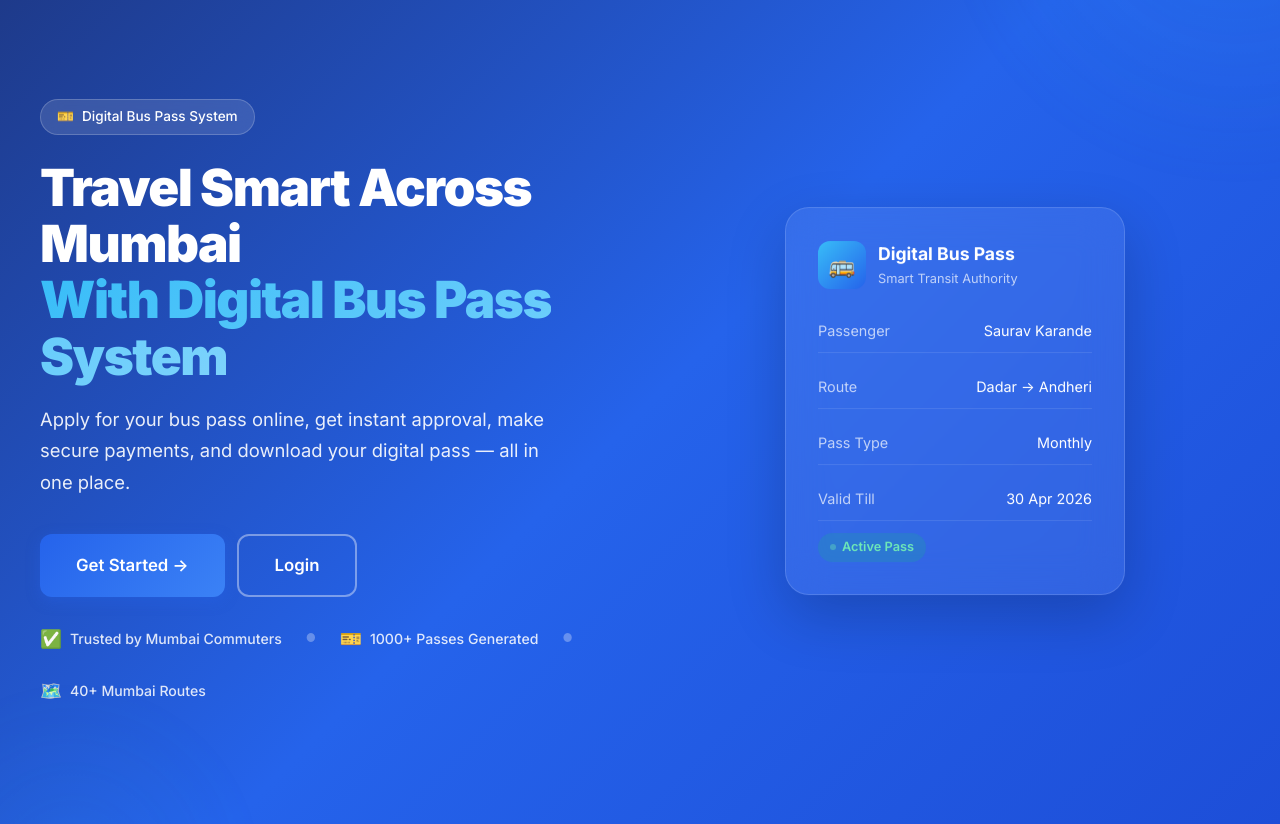
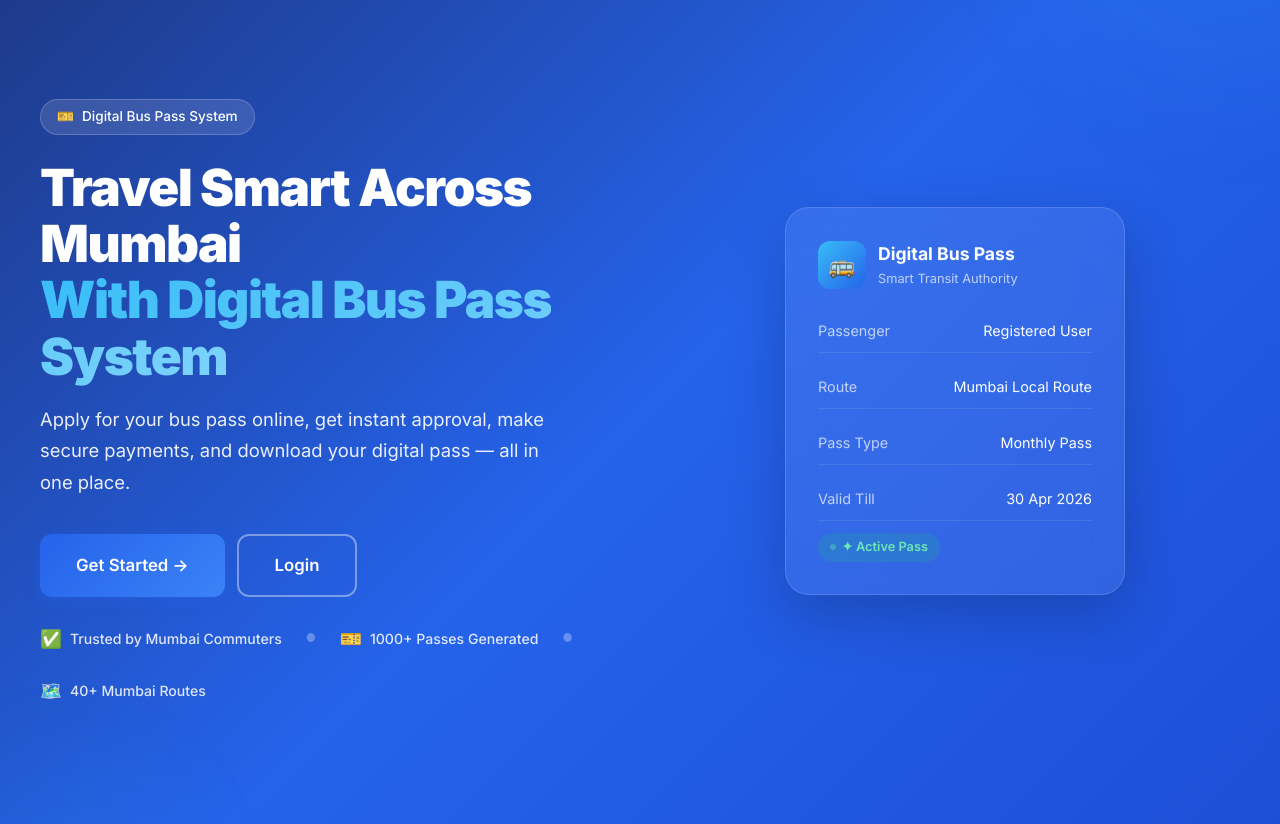
Before and after one commit to sauravkarande48-lgtm/saurav, a Flask app: page / in a window 1280 px wide. Shown: the part 72-896 px from the top of the page. Run offline with Flask 3, Linux system fonts and the light colour scheme.

Commit message:
Updated homepage UI

```diff
--- a/app.py
+++ b/app.py
@@ -643,7 +643,20 @@ def inject_user():
 @app.route('/')
 def home():
     """Landing / Home page."""
-    return render_template('home.html')
+    latest_pass = None
+    if 'user_id' in session:
+        db = get_db()
+        # Try to get the user's active pass first, otherwise get the most recent one
+        latest_pass = db.execute(
+            "SELECT * FROM passes WHERE user_id = ? AND status = 'Active' ORDER BY created_at DESC LIMIT 1",
+            (session['user_id'],)
+        ).fetchone()
+        if not latest_pass:
+            latest_pass = db.execute(
+                "SELECT * FROM passes WHERE user_id = ? ORDER BY created_at DESC LIMIT 1",
+                (session['user_id'],)
+            ).fetchone()
+    return render_template('home.html', latest_pass=latest_pass)
 
 
 @app.route('/about')
--- a/templates/home.html
+++ b/templates/home.html
@@ -53,22 +53,40 @@
                 <div class="hero-card-body">
                     <div class="hero-card-row">
                         <span>Passenger</span>
-                        <span>Saurav Karande</span>
+                        <span>{% if current_user and latest_pass %}{{ latest_pass.full_name }}{% elif current_user %}{{ current_user.name }}{% else %}Registered User{% endif %}</span>
                     </div>
                     <div class="hero-card-row">
                         <span>Route</span>
-                        <span>Dadar → Andheri</span>
+                        <span>{% if latest_pass %}{{ latest_pass.route_from }} → {{ latest_pass.route_to }}{% else %}Mumbai Local Route{% endif %}</span>
                     </div>
                     <div class="hero-card-row">
                         <span>Pass Type</span>
-                        <span>Monthly</span>
+                        <span>{% if latest_pass %}{% if latest_pass.pass_type == 'weekly' %}Weekly{% elif latest_pass.pass_type == 'monthly' %}Monthly{% elif latest_pass.pass_type == '3months' %}3-Month{% elif latest_pass.pass_type == '6months' %}6-Month{% elif latest_pass.pass_type == 'student' %}Student{% elif latest_pass.pass_type == 'senior' %}Senior Citizen{% else %}{{ latest_pass.pass_type }}{% endif %}{% else %}Monthly Pass{% endif %}</span>
                     </div>
                     <div class="hero-card-row">
                         <span>Valid Till</span>
-                        <span>30 Apr 2026</span>
+                        <span>{% if latest_pass and latest_pass.expiry_date %}{{ latest_pass.expiry_date }}{% else %}30 Apr 2026{% endif %}</span>
                     </div>
                 </div>
-                <div class="hero-card-status">Active Pass</div>
+                {% if latest_pass %}
+                    {% if latest_pass.status == 'Active' %}
+                <div class="hero-card-status" style="color: #22c55e;">✦ Active Pass</div>
+                    {% elif latest_pass.status == 'Pending' %}
+                <div class="hero-card-status" style="color: #f59e0b;">⏳ Pending Approval</div>
+                    {% elif latest_pass.status == 'Approved' %}
+                <div class="hero-card-status" style="color: #3b82f6;">✓ Approved — Pay Now</div>
+                    {% elif latest_pass.status == 'Expired' %}
+                <div class="hero-card-status" style="color: #ef4444;">✕ Expired</div>
+                    {% elif latest_pass.status == 'Rejected' %}
+                <div class="hero-card-status" style="color: #ef4444;">✕ Rejected</div>
+                    {% else %}
+                <div class="hero-card-status">{{ latest_pass.status }}</div>
+                    {% endif %}
+                {% elif current_user %}
+                <div class="hero-card-status" style="color: #f59e0b;">📋 No Pass Yet — Apply Now!</div>
+                {% else %}
+                <div class="hero-card-status">✦ Active Pass</div>
+                {% endif %}
             </div>
         </div>
     </div>
```
